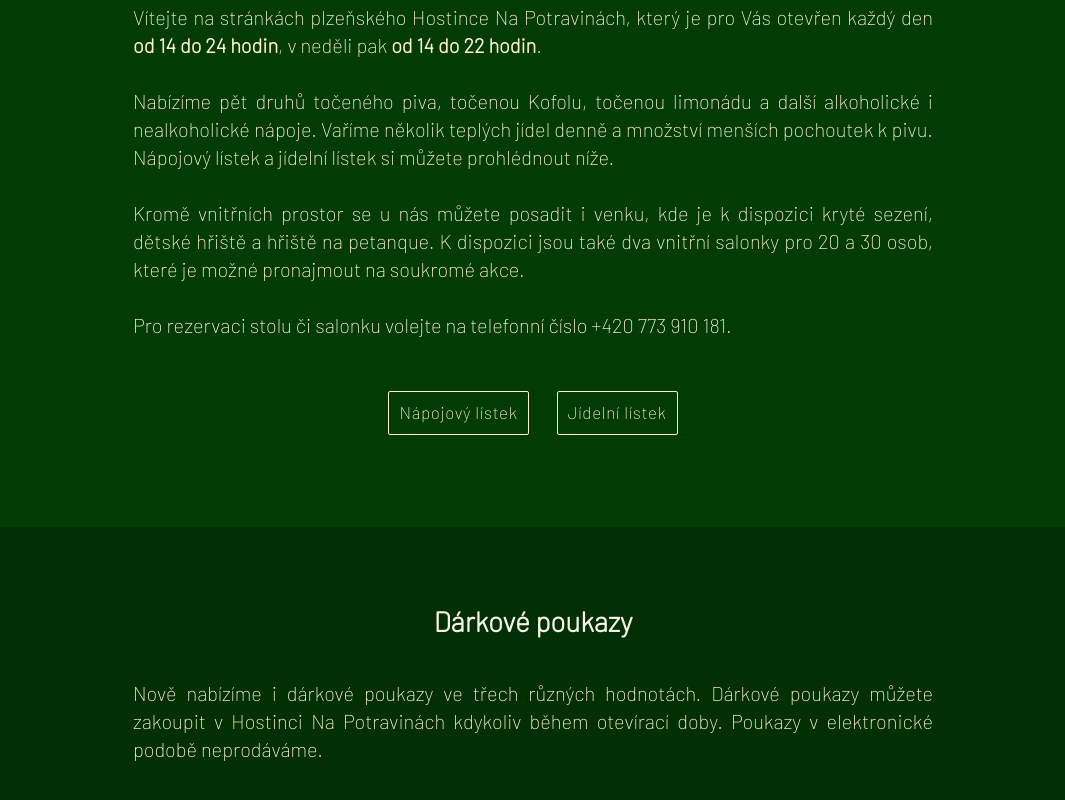
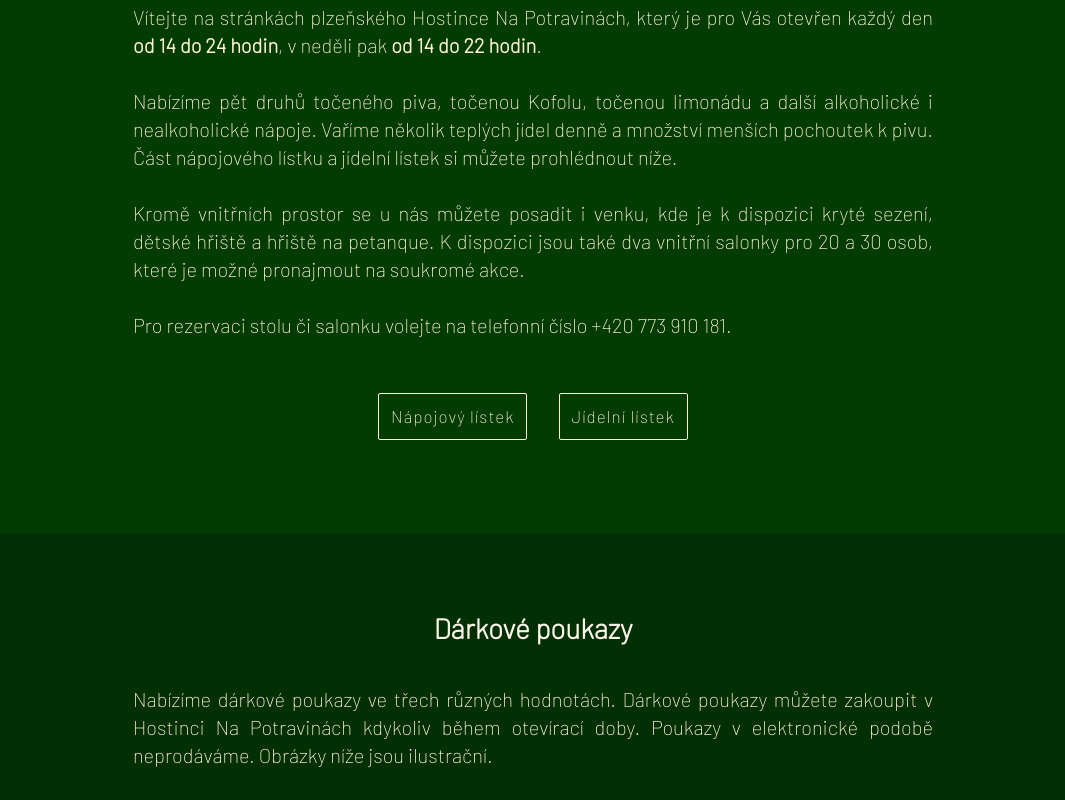
Before and after one commit to Eliska-S/Web_Na_Potravinach, a plain HTML site: page index.html in a window 1280 px wide. Shown: the part 844-1644 px from the top of the page, without its empty margins (107-1172 px from the left). Drawn offline with Linux system fonts and the light colour scheme.

Commit message:
Aktualizace jídelního a nápojového lístku

```diff
--- a/index.html
+++ b/index.html
@@ -40,7 +40,7 @@
     <div id="oNas">
       <h3>O nás</h3>
       <p class="popis">Vítejte na stránkách plzeňského Hostince Na Potravinách, který je pro Vás otevřen každý den <strong>od 14 do 24 hodin</strong>, v neděli pak <strong>od 14 do 22 hodin</strong>.
-        <br><br>Nabízíme pět druhů točeného piva, točenou Kofolu, točenou limonádu a další alkoholické i nealkoholické nápoje. Vaříme několik teplých jídel denně a množství menších pochoutek k pivu. Nápojový lístek a jídelní lístek si můžete prohlédnout níže.
+        <br><br>Nabízíme pět druhů točeného piva, točenou Kofolu, točenou limonádu a další alkoholické i nealkoholické nápoje. Vaříme několik teplých jídel denně a množství menších pochoutek k pivu. Část nápojového lístku a jídelní lístek si můžete prohlédnout níže.
         <br><br>Kromě vnitřních prostor se u nás můžete posadit i venku, kde je k dispozici kryté sezení, dětské hřiště a hřiště na petanque. K dispozici jsou také dva vnitřní salonky pro 20 a 30 osob, které je možné pronajmout na soukromé akce.
         <br><br>Pro rezervaci stolu či salonku volejte na telefonní číslo +420 773 910 181.
       </p>
@@ -60,7 +60,7 @@
     </div>
     <div id="poukazy">
       <h3>Dárkové poukazy</h3>
-      <p class="popis">Nově nabízíme i dárkové poukazy ve třech různých hodnotách. Dárkové poukazy můžete zakoupit v Hostinci Na Potravinách kdykoliv během otevírací doby. Poukazy v elektronické podobě neprodáváme.</p>
+      <p class="popis">Nabízíme dárkové poukazy ve třech různých hodnotách. Dárkové poukazy můžete zakoupit v Hostinci Na Potravinách kdykoliv během otevírací doby. Poukazy v elektronické podobě neprodáváme. Obrázky níže jsou ilustrační.</p>
       <div class="druhyPoukazu grid">
         <div>
           <img src="obrazky/Poukaz_200.JPG" alt="Poukaz na dvěstě korun">
--- a/styly/styly.css
+++ b/styly/styly.css
@@ -85,10 +85,10 @@
     border: 1px solid var(--primarni);
     border-radius: 2px;
     cursor: pointer;
-    padding: 0.6em 0.6em 0.7em 0.6em;
-    margin: 0.7em;
+    padding: 0.7em 0.7em 0.8em 0.7em;
+    margin: 0.8em;
     font-family: 'Barlow', sans-serif;
-    letter-spacing: 0.04em;
+    letter-spacing: 0.06em;
     font-weight: 500;
   }
   button:hover{
@@ -128,7 +128,7 @@
     box-shadow: 0 4px 8px 0 rgba(0, 0, 0, 0.6);
   }
   .druhyPoukazu img:hover{
-    transform: scale(1.1);
+    transform: scale(1.2);
   }
   .druhyPoukazu h4{
     color: #FEF2CD;
```
Also changed, not shown: obrazky/jidelni-listek.png, obrazky/napojovy-listek.PNG.
